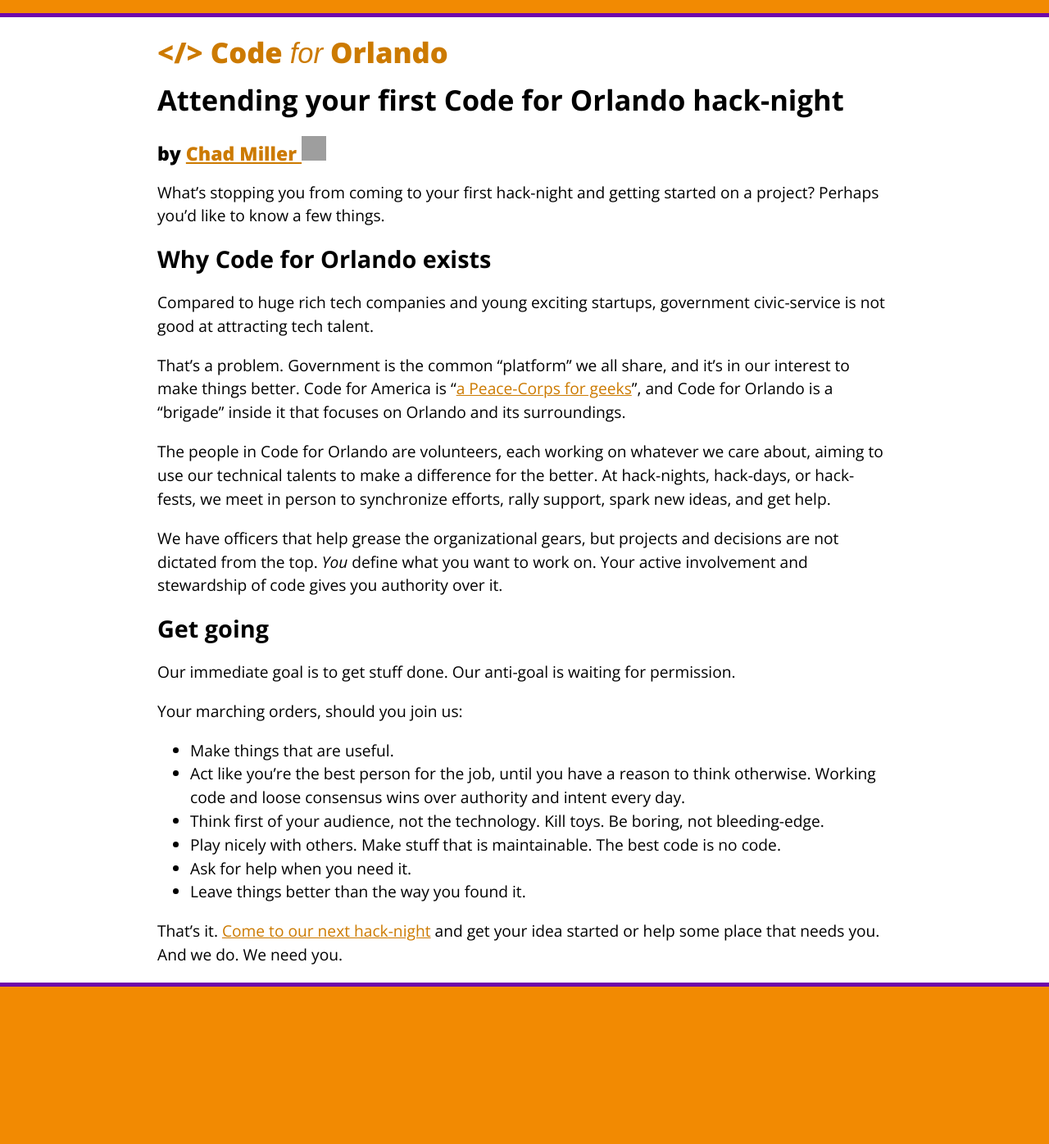
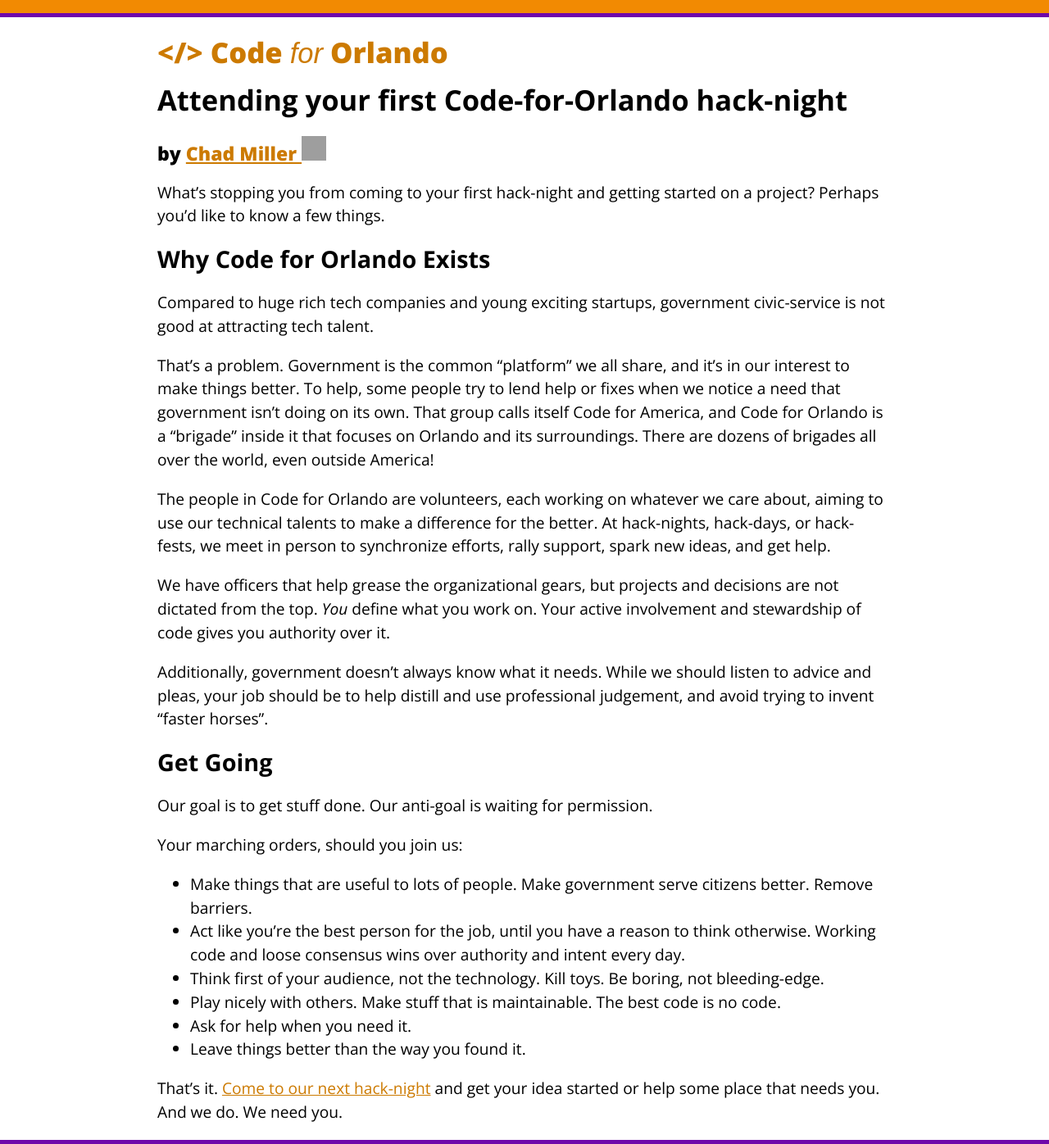
Before and after one commit to cforlando/cforlando.github.io, a Jekyll site: the page built from _posts/2016-02-01-your-first-hacknight.md, in a window 1280 px wide. Shown: the whole page at 82% size. Built offline with Jekyll 4.4.1, drawn with Linux system fonts in a browser that asks for light colours; some web fonts are replaced; before the commit the page ends 1204 px from its top, so only the background shows below that; grey boxes are pictures that could not be loaded.

Commit message:
Refine advice for new visitors

```diff
--- a/_posts/2016-02-01-your-first-hacknight.md
+++ b/_posts/2016-02-01-your-first-hacknight.md
@@ -1,31 +1,33 @@
 ---
 layout: blog
-title: Attending your first Code for Orlando hack-night
+title: Attending your first Code-for-Orlando hack-night
 tags: org onboarding hospitaller
 author: chadmiller
 ---
 
 What's stopping you from coming to your first hack-night and getting started on a project? Perhaps you'd like to know a few things.
 
-Why Code for Orlando exists
+Why Code for Orlando Exists
 ===========================
 
 Compared to huge rich tech companies and young exciting startups, government civic-service is not good at attracting tech talent.
 
-That's a problem. Government is the common "platform" we all share, and it's in our interest to make things better. Code for America is "[a Peace-Corps for geeks](https://www.ted.com/talks/jennifer_pahlka_coding_a_better_government)", and Code for Orlando is a "brigade" inside it that focuses on Orlando and its surroundings.
+That's a problem. Government is the common "platform" we all share, and it's in our interest to make things better. To help, some people try to lend help or fixes when we notice a need that government isn't doing on its own. That group calls itself Code for America, and Code for Orlando is a "brigade" inside it that focuses on Orlando and its surroundings. There are dozens of brigades all over the world, even outside America!
 
 The people in Code for Orlando are volunteers, each working on whatever we care about, aiming to use our technical talents to make a difference for the better. At hack-nights, hack-days, or hack-fests, we meet in person to synchronize efforts, rally support, spark new ideas, and get help.
 
-We have officers that help grease the organizational gears, but projects and decisions are not dictated from the top. *You* define what you want to work on. Your active involvement and stewardship of code gives you authority over it.
+We have officers that help grease the organizational gears, but projects and decisions are not dictated from the top. *You* define what you work on. Your active involvement and stewardship of code gives you authority over it.
 
-Get going
+Additionally, government doesn't always know what it needs. While we should listen to advice and pleas, your job should be to help distill and use professional judgement, and avoid trying to invent "faster horses".
+
+Get Going
 =========
 
-Our immediate goal is to get stuff done.  Our anti-goal is waiting for permission.
+Our goal is to get stuff done.  Our anti-goal is waiting for permission.
 
 Your marching orders, should you join us:
 
-- Make things that are useful.
+- Make things that are useful to lots of people. Make government serve citizens better. Remove barriers.
 - Act like you're the best person for the job, until you have a reason to think otherwise. Working code and loose consensus wins over authority and intent every day.
 - Think first of your audience, not the technology. Kill toys. Be boring, not bleeding-edge.
 - Play nicely with others. Make stuff that is maintainable. The best code is no code.
```
